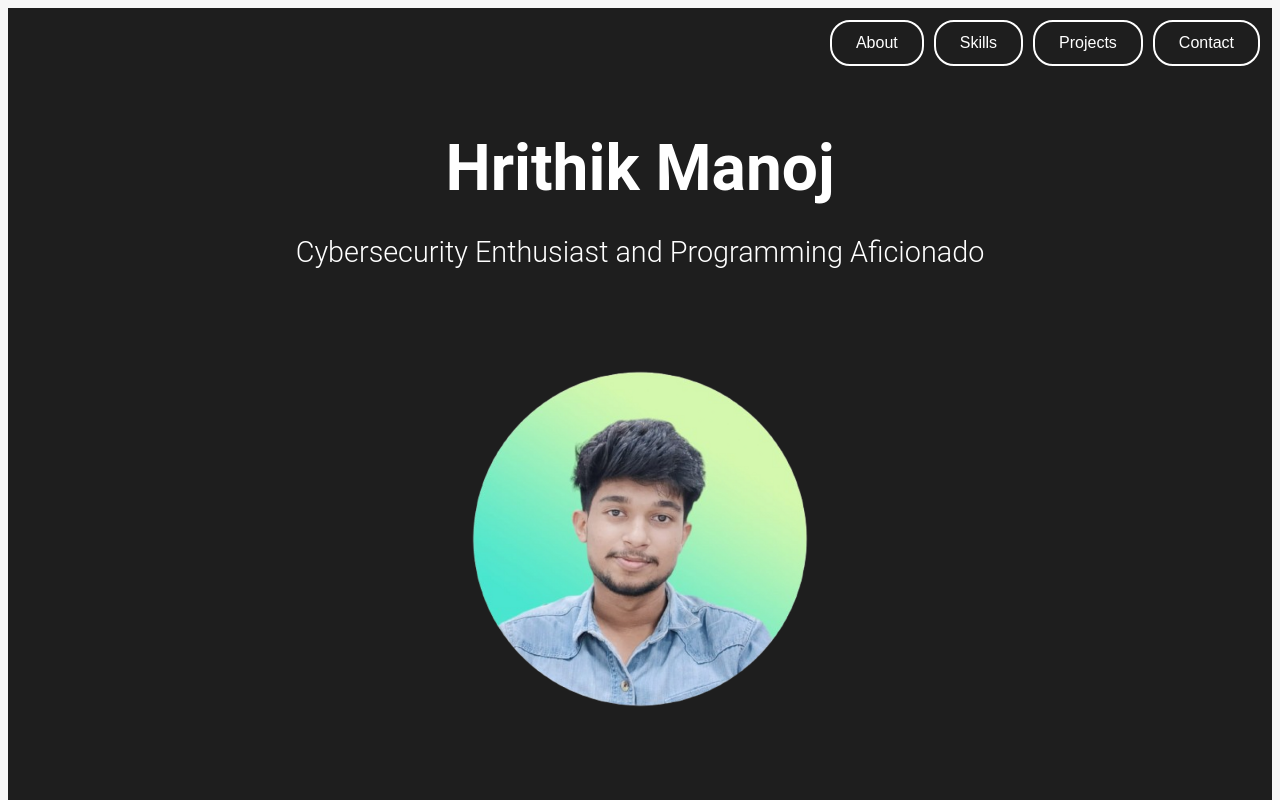
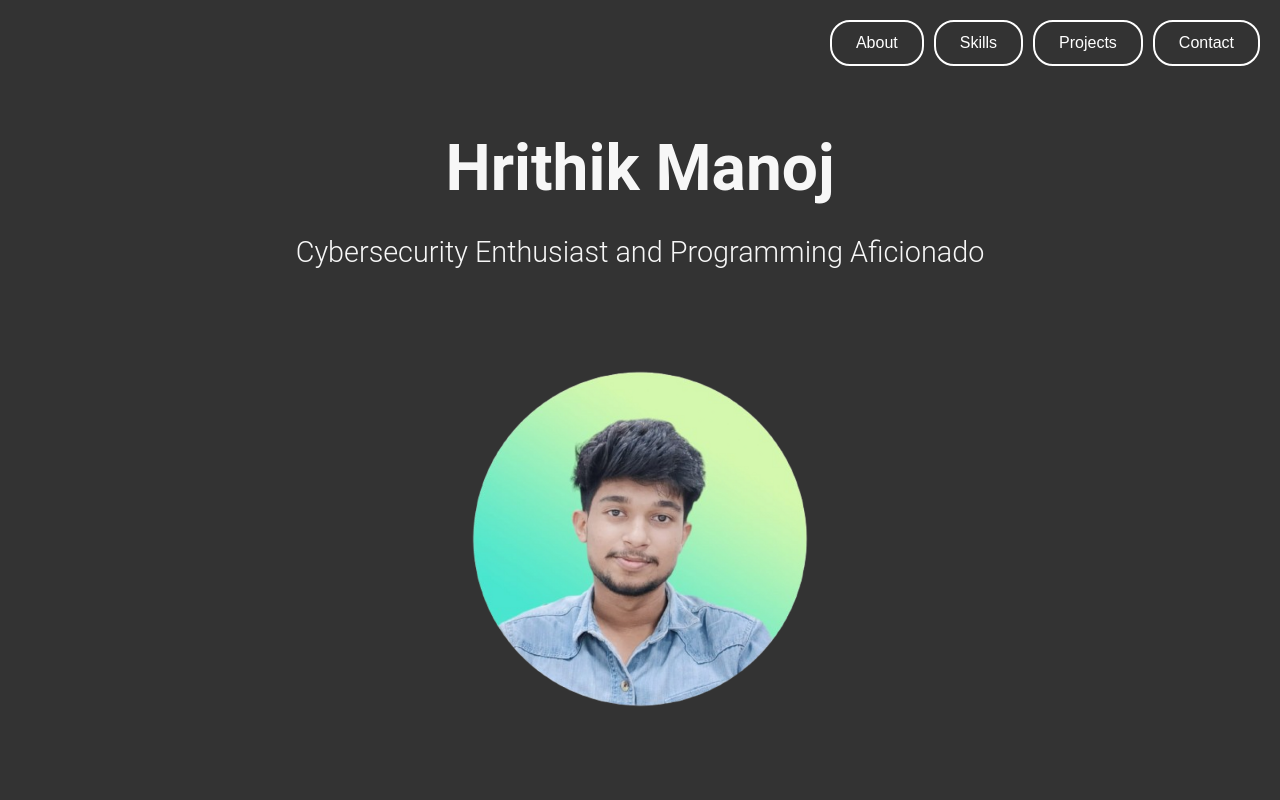
Before and after one commit to HriThik-MaNoj/hrithik-manoj.github.io, a plain HTML site: page index.html in a window 1280 px wide. Shown: the top 800 px of the page. Drawn offline with Linux system fonts and the light colour scheme; a script that the page names is missing.

Commit message:
Update style.css

```diff
--- a/style.css
+++ b/style.css
@@ -1,8 +1,7 @@
-/* Global styles */
 body {
     font-family: 'Roboto', sans-serif;
-    background-color: #f7f7f7; /* Adjust background color */
-    color: #333; /* Adjust text color */
+    background-color: #333;
+    color: #f7f7f7;
 }
 
 .container {
@@ -12,28 +11,28 @@ body {
 }
 
 header {
-    background-color: #1e1e1e; /* Adjust header background color */
-    color: #fff; /* Adjust header text color */
-    padding: 80px 0; /* Increase padding for header */
+    background-color: #333;
+    color: #f7f7f7;
+    padding: 80px 0;
     text-align: center;
-    display: flex; /* Use flexbox for layout */
-    flex-direction: column; /* Align items vertically */
-    align-items: center; /* Center items horizontally */
+    display: flex;
+    flex-direction: column;
+    align-items: center;
 }
 
 header h1 {
-    font-size: 4em; /* Increase font size for header */
-    margin-bottom: 10px; /* Reduce margin */
+    font-size: 4em;
+    margin-bottom: 10px;
 }
 
 header p {
-    font-size: 1.8em; /* Increase font size for header paragraph */
+    font-size: 1.8em;
     font-weight: 300;
-    margin-bottom: 20px; /* Add some spacing */
+    margin-bottom: 20px;
 }
 
 header .btn-container {
-    margin-top: 30px; /* Add margin to separate buttons */
+    margin-top: 30px;
 }
 
 header .btn-container .btn {
@@ -52,7 +51,6 @@ header .btn-container .btn:hover {
     background-color: #2980b9;
 }
 
-
 header img {
     border-radius: 70%;
     margin-top: 50px;
@@ -64,7 +62,9 @@ header img {
 .skills,
 .portfolio,
 .contact {
-    padding: 80px 0; /* Increase padding for sections */
+    background-color: #1e1e1e;
+    color: #f7f7f7;
+    padding: 80px 0;
     text-align: center;
 }
 
@@ -72,7 +72,7 @@ header img {
 .skills h2,
 .portfolio h2,
 .contact h2 {
-    font-size: 3em; /* Increase font size for section headings */
+    font-size: 3em;
     margin-bottom: 40px;
 }
 
@@ -80,7 +80,7 @@ header img {
 .skills ul,
 .portfolio .project p,
 .contact form {
-    font-size: 1.5em; /* Adjust font size for section content */
+    font-size: 1.5em;
     line-height: 1.8;
     margin-bottom: 40px;
 }
@@ -92,8 +92,8 @@ header img {
 
 .skills li {
     display: inline-block;
-    background-color: #333; /* Adjust background color for skills items */
-    color: #fff;
+    background-color: #333;
+    color: #f7f7f7;
     padding: 15px 30px;
     border-radius: 30px;
     margin: 0 20px 20px 0;
@@ -118,7 +118,7 @@ header img {
 }
 
 .contact {
-    background-color: #2c3e50; /* Adjust background color for contact section */
+    background-color: #2c3e50;
     color: #fff;
 }
 
@@ -140,14 +140,14 @@ header img {
 .contact form {
     max-width: 600px;
     margin: auto;
-    padding: 60px; /* Increase padding for contact form */
+    padding: 60px;
     border-radius: 20px;
     box-shadow: 0 0 30px rgba(0, 0, 0, 0.1);
 }
 
 .contact label {
     display: block;
-    font-size: 1.4em; /* Increase font size for contact form labels */
+    font-size: 1.4em;
     margin-bottom: 30px;
     color: #fff;
 }
@@ -155,7 +155,7 @@ header img {
 .contact input,
 .contact textarea {
     width: 100%;
-    padding: 20px; /* Increase padding for input fields */
+    padding: 20px;
     margin-bottom: 40px;
     border: none;
     border-radius: 10px;
@@ -173,7 +173,7 @@ header img {
     background-color: #3498db;
     color: #fff;
     border: none;
-    padding: 20px 40px; /* Increase padding for button */
+    padding: 20px 40px;
     border-radius: 10px;
     font-size: 1.2em;
     cursor: pointer;
@@ -186,20 +186,21 @@ header img {
 
 .top-right {
     position: fixed;
-    top: 20px; /* Adjust top position */
-    right: 20px; /* Adjust right position */
+    top: 20px;
+    right: 20px;
     display: flex;
-    flex-direction: row; /* Align buttons horizontally */
-    align-items: center; /* Align buttons vertically */
-    z-index: 1000; /* Ensure the buttons are above other elements */
+    flex-direction: row;
+    align-items: center;
+    z-index: 1000;
 }
 
 .top-right button {
-    margin-left: 10px; /* Adjust margin between buttons */
-    padding: 12px 24px; /* Adjust padding for larger buttons */
-    font-size: 1em; /* Adjust font size for larger buttons */
-    border-radius: 20px; /* Add border radius */
-    border: 2px solid #fff; /* Add border */
-    background: transparent; /* Transparent background */
+    margin-left: 10px;
+    padding: 12px 24px;
+    font-size: 1em;
+    border-radius: 20px;
+    border: 2px solid #fff;
+    background: transparent;
     color: #fff;
-    transition: all 0.
+    transition: all 0.3s ease;
+}
```
